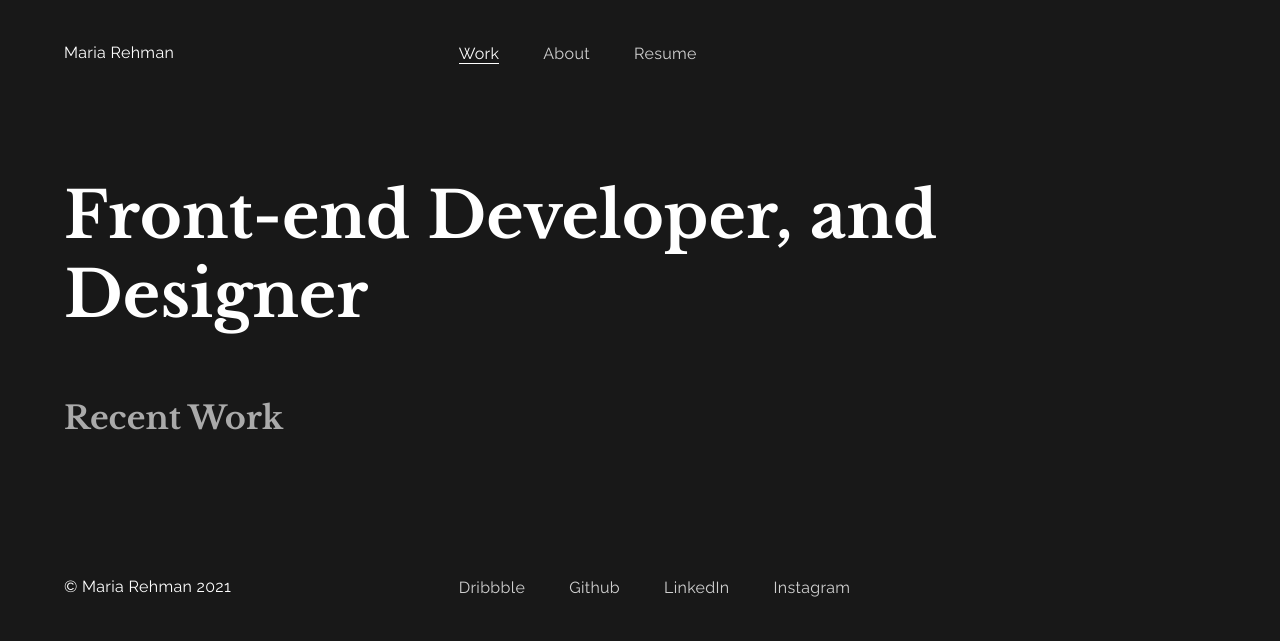
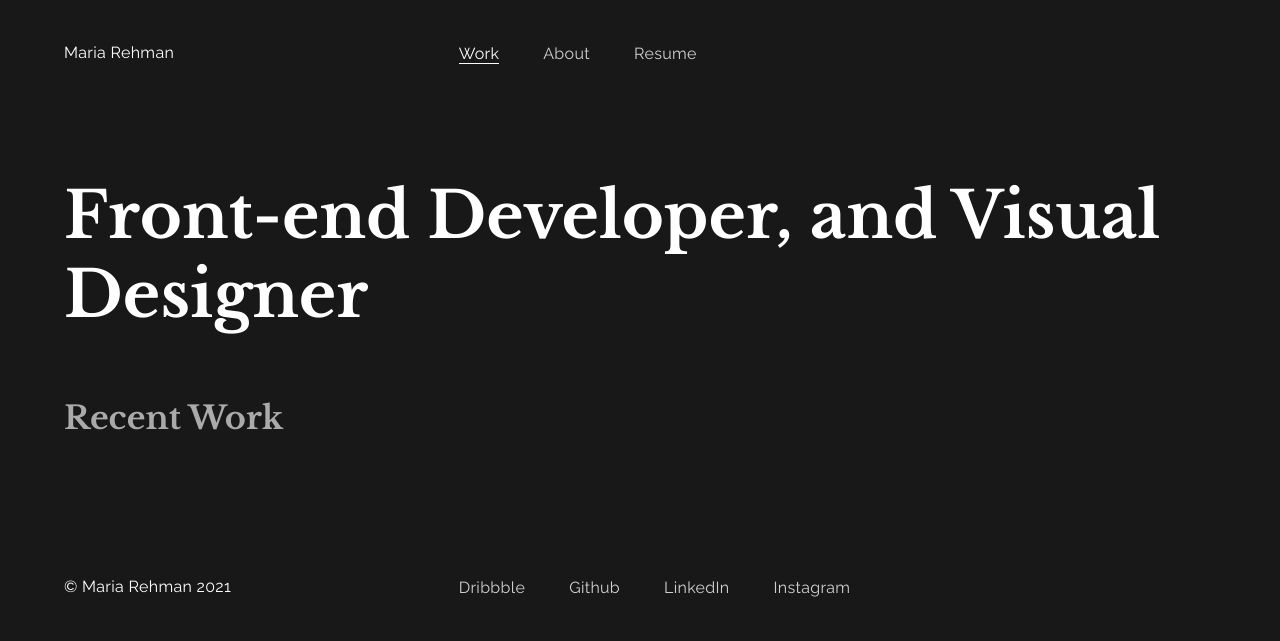
Before and after one commit to maronomics/refactored-giggle, a website: page dist/index.html in a window 1280 px wide. Drawn offline with nearby package versions, Linux system fonts and the light colour scheme.

Commit message:
initial commit

```diff
--- a/dist/index.html
+++ b/dist/index.html
@@ -36,7 +36,7 @@
 		</nav>
 
 		<header>
-			<h1>Front-end Developer, and Designer</h1>
+			<h1>Front-end Developer, and Visual Designer</h1>
 			<h2>Recent Work</h2>
 		</header>
 	</div>
```
